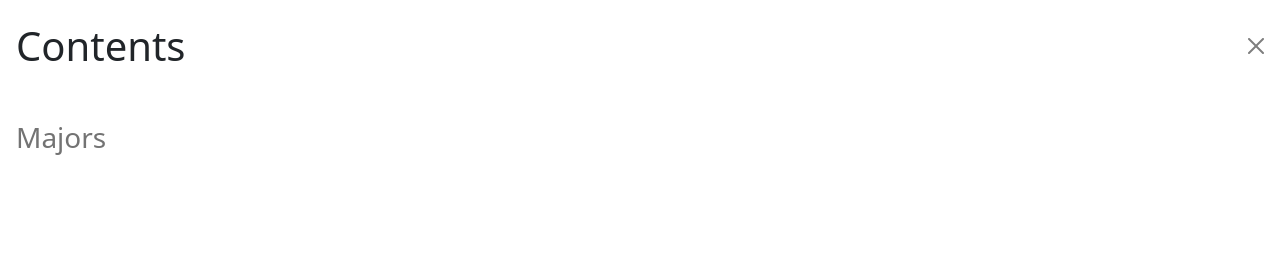
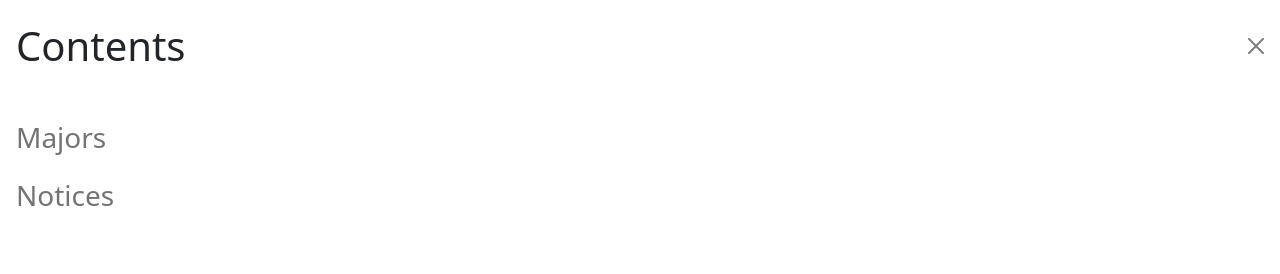
Before and after one commit to Euncheol-s/community-app, a React (Create React App) app in the folder src/main/frontend/: page / in a window 1280 px wide. Both pictures are taken after a click on the button 1224 px from the left and 36 px from the top of the page. Shown: the top 274 px of the page. Built offline with nearby package versions, Linux system fonts and the light colour scheme; no server answers.

Commit message:
connect react and spring boot

```diff
--- a/src/main/frontend/src/App.js
+++ b/src/main/frontend/src/App.js
@@ -1,13 +1,28 @@
 import { BrowserRouter as Router, Switch, Route } from "react-router-dom";
+import { useState, useEffect } from "react";
+import axios from "axios";
 
 import Home from "./routes/Home";
 import Department from "./routes/Department";
 import Major from "./routes/Major";
+import Board from "./routes/Board";
 
 function App() {
+  const [hello, setHello] = useState("");
+
+  useEffect(() => {
+    axios
+      .get("/api/hello")
+      .then((response) => setHello(response.data))
+      .catch((error) => console.log(error));
+  }, []);
+  console.log(hello);
   return (
     <Router>
       <Switch>
+        <Route path="/board">
+          <Board />
+        </Route>
         <Route path="/major">
           <Major />
         </Route>
--- a/src/main/frontend/src/components/NavBar.js
+++ b/src/main/frontend/src/components/NavBar.js
@@ -1,5 +1,6 @@
 import { Link } from "react-router-dom";
 import College from "./College";
+import Notices from "./Notices";
 
 function NavBar() {
   return (
@@ -54,6 +55,21 @@ function NavBar() {
                   <College />
                 </div>
               </li>
+              <li className="nav-item">
+                <Link
+                  className="nav-link fs-3"
+                  data-bs-toggle="collapse"
+                  role="button"
+                  aria-expanded="false"
+                  aria-controls="notice"
+                  to="#notice"
+                >
+                  Notices
+                </Link>
+                <div className="collapse" id="notice">
+                  <Notices />
+                </div>
+              </li>
             </ul>
           </div>
         </div>
--- /dev/null
+++ b/src/main/frontend/src/components/Notices.js
@@ -0,0 +1,18 @@
+import { Link } from "react-router-dom";
+
+function Notices() {
+  const college = ["소프트웨어학부", "인공지능융합학부", "데이터사이언스학부"];
+  return (
+    <ul className="navbar-nav justify-content-end flex-grow-1 pe-3">
+      {college.map((c) => (
+        <li key={c} className="nav-item mb-1 ps-4">
+          <Link className="nav-link anchor" to={c}>
+            {c}
+          </Link>
+        </li>
+      ))}
+    </ul>
+  );
+}
+
+export default Notices;
--- /dev/null
+++ b/src/main/frontend/src/routes/Board.js
@@ -0,0 +1,7 @@
+import NavBar from "../components/NavBar";
+
+function Board() {
+  return <NavBar />;
+}
+
+export default Board;
--- a/src/main/frontend/src/routes/Department.js
+++ b/src/main/frontend/src/routes/Department.js
@@ -1,7 +1,6 @@
 import NavBar from "../components/NavBar";
 
 function Department() {
-  console.log("department page");
   return (
     <>
       <NavBar />
--- a/src/main/frontend/src/routes/Major.js
+++ b/src/main/frontend/src/routes/Major.js
@@ -1,7 +1,6 @@
 import NavBar from "../components/NavBar";
 
 function Major() {
-  console.log("major page");
   return (
     <>
       <NavBar />
```
